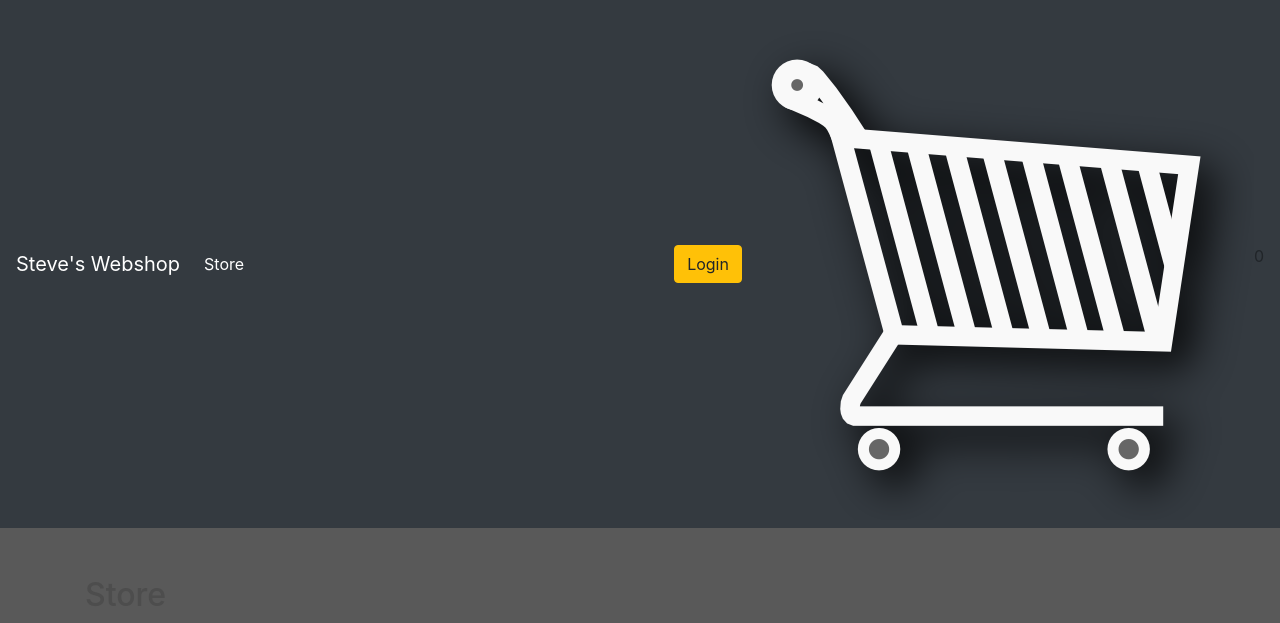
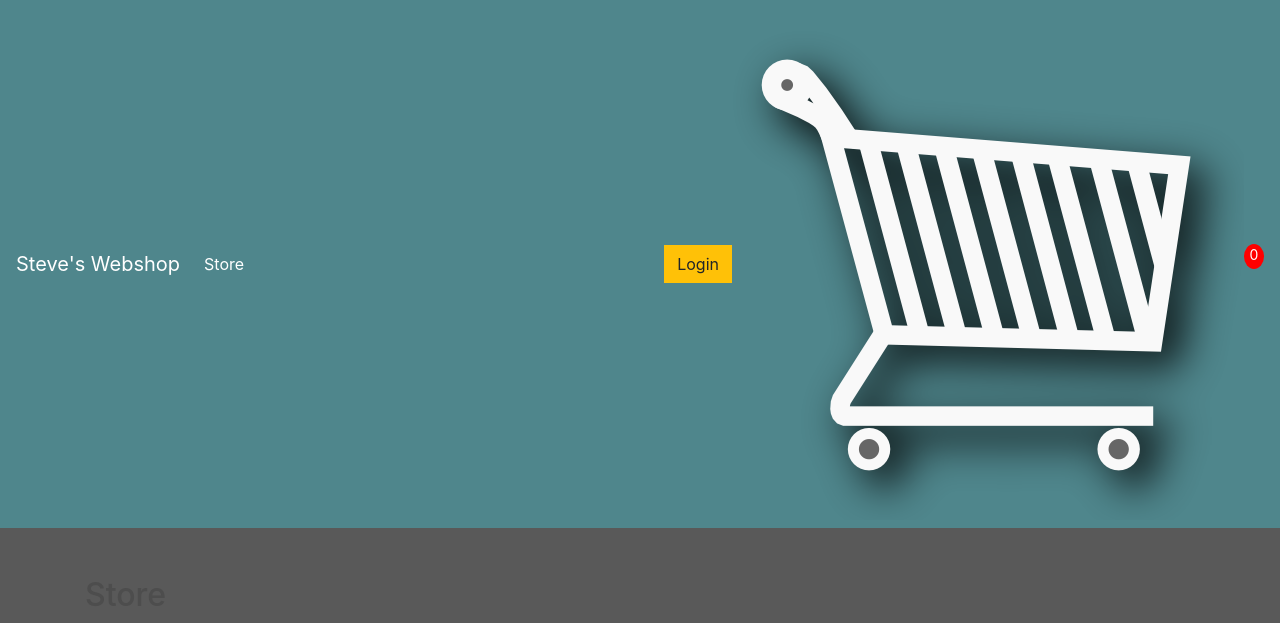
Before and after one commit to Davittio-L/ECommerce-Site, a Django app: page / in a window 1280 px wide. Shown: the top 623 px of the page. Run offline with Django 4.2, Linux system fonts and the light colour scheme; some libraries are stand-ins or nearby versions.

Commit message:
v1.6.2 built out first wave of css.main for testing.

```diff
--- a/shopping/Static/css/main.css
+++ b/shopping/Static/css/main.css
@@ -1,19 +1,19 @@
-body{
+body {
         background-color: hsl(0, 0%, 35%);
 }
 
-h1, h2, h3, h4, h5, h6{
+h1, h2, h3, h4, h5, h6 {
         color: hsl(0, 0%, 30%);
 }
 
-.box-element{
+.box-element {
         box-shadow: hsl(0, 0%, 80%) 0 0 16px;
         background-color: #fff;
         border-radius: 4px;
         padding: 10px;
 }
 
-.thumbnail{
+.thumbnail {
         width: 100%;
         height: 200px;
         -webkit-box-shadow: -1px -3px 5px -2px rgba(214, 214, 214, 1);
@@ -21,6 +21,75 @@ h1, h2, h3, h4, h5, h6{
     box-shadow: -1px -3px 5px -2px rgba(214, 214, 214, 1);
 }
 
-.product{
+.product {
         border-radius: 0 0 4px 4px;
 }
+
+.bg-dark {
+        background-color:#4f868c!important;
+}
+
+#cart-icon {
+        width:25px;
+        display: inline-black;
+        margin-left: 15px;
+}
+
+#cart-total {
+        display: block;
+        text-align: center;
+        color:#fff;
+        background-color: red;
+        width: 20px;
+        height: 25px;
+        border-radius: 50%;
+        font-size: 14px;
+}
+
+.col-lg-4, .col-lg-6, .col-lg-12 {
+        margin-top: 10px;
+}
+
+.btn {
+        border-radius: 0;
+}
+
+.row-image {
+        width: 100px
+}
+
+.form-field {
+        width: 250px;
+        display: inline-block;
+        padding: 5px;
+}
+
+.cart-row {
+        display: flex;
+        align-items: flex-stretch;
+        padding-bottom: 10px;
+        margin-bottom: 10px;
+        border-bottom: 1px solid #ececec;
+}
+
+.quantity {
+        display: inline-block;
+        font-weight: 700;
+        padding-right: 10px;
+}
+
+.chg-quantity {
+        width: 12px;
+        cursor: pointer;
+        display: block;
+        margin-top: 5px;
+        transition: 1s;
+}
+
+.chg-quantity:hover {
+        opacity: .6;
+}
+
+.hidden {
+        display: non!important;
+}
```
